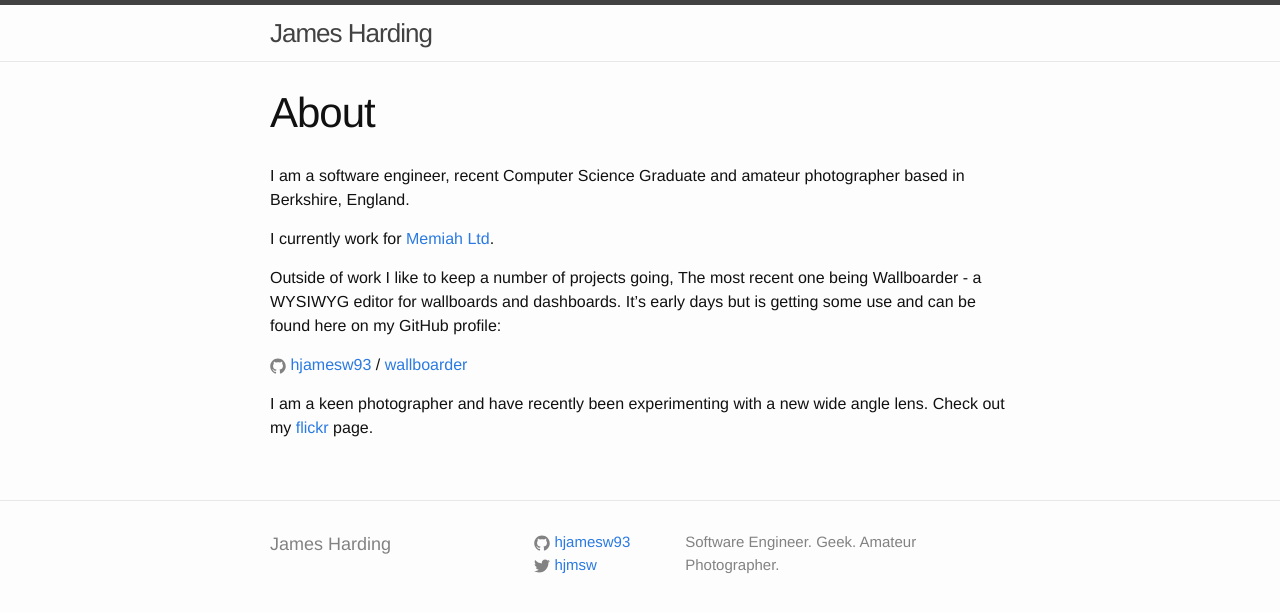
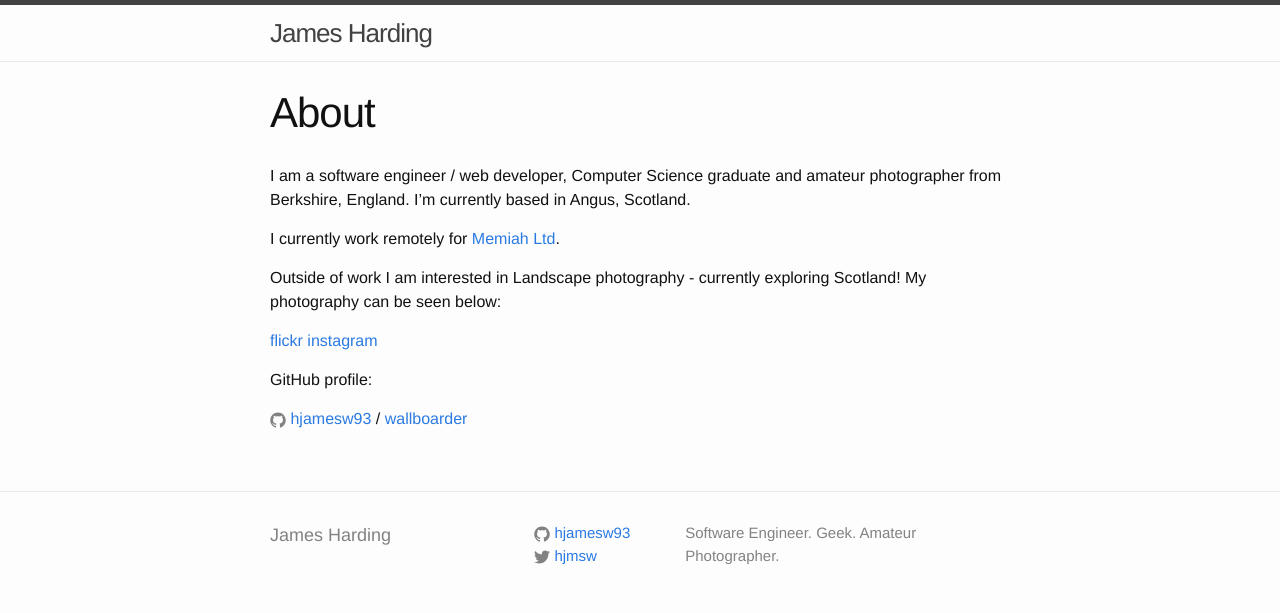
Before and after one commit to hjamesw93/hjamesw93.github.io, a Jekyll site: the page built from index.md, in a window 1280 px wide. Shown: the top 613 px of the page. Built offline with Jekyll 4.4.1, drawn with Linux system fonts in a browser that asks for light colours.

Commit message:
Update index.md

```diff
--- a/index.md
+++ b/index.md
@@ -4,13 +4,16 @@ title: About
 permalink: /
 ---
 
-I am a software engineer, recent Computer Science Graduate and amateur photographer based in Berkshire, England.
+I am a software engineer / web developer, Computer Science graduate and amateur photographer from Berkshire, England. I'm currently based in Angus, Scotland.
 
-I currently work for [Memiah Ltd](http://www.memiah.co.uk/).
+I currently work remotely for [Memiah Ltd](http://www.memiah.co.uk/).
 
-Outside of work I like to keep a number of projects going, The most recent one being Wallboarder - a WYSIWYG editor for wallboards and dashboards. It's early days but is getting some use and can be found here on my GitHub profile:
+Outside of work I am interested in Landscape photography - currently exploring Scotland! My photography can be seen below:
+
+[flickr](https://www.flickr.com/photos/j1mb093)
+[instagram](https://www.instagram.com/jhardingphoto/)
+
+GitHub profile:
 
 {% include icon-github.html username="hjamesw93" %} /
 [wallboarder](https://github.com/hjamesw93/wallboarder)
-
-I am a keen photographer and have recently been experimenting with a new wide angle lens. Check out my [flickr](https://www.flickr.com/photos/j1mb093) page.
```
